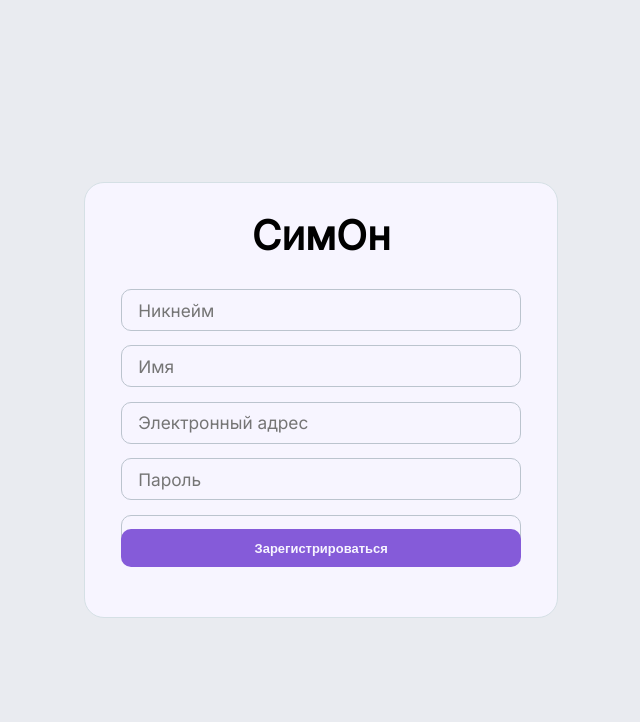
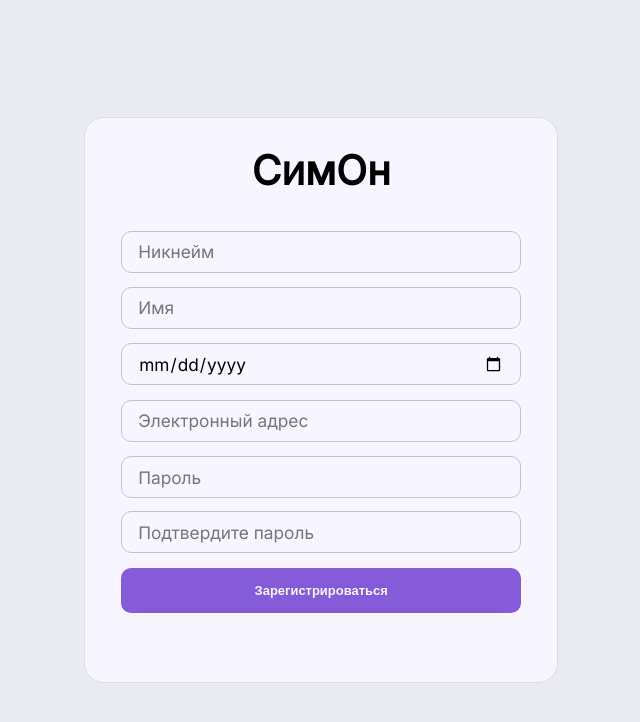
Before and after one commit to raiden-20/Messenger-frontend, a React (Create React App) app: page /registration in a window 1280 px wide. Shown: the top 722 px of the page, without its empty margins (530-1170 px from the left). Built offline with nearby package versions, Linux system fonts and the light colour scheme.

Commit message:
profile api

```diff
--- a/src/App.tsx
+++ b/src/App.tsx
@@ -6,13 +6,12 @@ import MainBlogPages from "./components/blog_pages/MainBlogPages";
 
 import app from './App.module.css';
 import {
-    ADD_NAME_SURNAME,
     AUTHORIZATION,
     REGISTRATION,
     REGISTRATION_FORGOT_PASSWORD,
     REGISTRATION_RESTORE_ACCOUNT, SUCCESSFUL_ACTIVATION, SUCCESSFUL_CHANGE_EMAIL
 } from "./components/paths/authPath";
-import {PROFILE_OTHER_USER, PROFILE_USER, PROFILE_USER_SETTINGS} from "./components/paths/profilePath";
+import {PROFILE_OTHER_USER, PROFILE_USER} from "./components/paths/profilePath";
 import {SETTINGS} from "./components/paths/navigationPath";
 import {FRIENDS_USER, SUBSCRIBERS_USER, SUBSCRIPTIONS_USER} from "./components/paths/usersPath";
 
--- a/src/components/blog_pages/center_components/profile/profile/profile_setting/ProfileSettingComponent.tsx
+++ b/src/components/blog_pages/center_components/profile/profile/profile_setting/ProfileSettingComponent.tsx
@@ -25,6 +25,7 @@ const ProfileSettingsComponent = (props: PropsProfileSettingsComponent) => {
     const setCover = (event: React.ChangeEvent<HTMLInputElement>) => {
         if (event.target.files !== null) {
             const file = event.target.files[0];
+            if (event.target.files[0].size <= 2097152) {
                 const reader = new FileReader();
 
                 reader.onload = (event) => {
@@ -39,9 +40,12 @@ const ProfileSettingsComponent = (props: PropsProfileSettingsComponent) => {
             }
 
         }
+
+    }
     const setAvatar = (event: React.ChangeEvent<HTMLInputElement>) => {
         if (event.target.files !== null) {
             const file = event.target.files[0];
+            if (event.target.files[0].size <= 2097152) {
                 const reader = new FileReader();
 
                 reader.onload = (event) => {
@@ -50,9 +54,9 @@ const ProfileSettingsComponent = (props: PropsProfileSettingsComponent) => {
                     }
 
                 };
-
                 reader.readAsDataURL(file);
                 props.setInputAvatarUrl(event.target.files[0])
+            }
         }
 
     }
--- a/src/components/blog_pages/center_components/profileCenter/MainProfile.tsx
+++ b/src/components/blog_pages/center_components/profileCenter/MainProfile.tsx
@@ -11,7 +11,7 @@ class MainProfile extends Component<PropsUserProfile, StateUserProfile> {
     };
 
     componentDidMount() {
-        axios.get(`'http://localhost:8000/social/data/${localStorage.getItem('id')}'`, this.config)
+        axios.get(`'http://localhost:8080/social/data/${localStorage.getItem('id')}'`, this.config)
             .then(response => {
                 switch (response.status) {
                     case 200 : {
--- a/src/components/registration/MainRegistrationContainer.tsx
+++ b/src/components/registration/MainRegistrationContainer.tsx
@@ -11,7 +11,7 @@ import {
 import {Dispatch} from "redux";
 import {StateAuthReg} from "../../redux/interfaces/auth/authRegistration";
 import {StateProfileNameSurname} from "../../redux/interfaces/profile/profileAddNameSurname";
-import {setInputName, setName} from "../../redux/reducers/profileReducer";
+import {setBirthDate, setInputBirthDate, setInputName, setName} from "../../redux/reducers/profileReducer";
 
 
 
@@ -21,10 +21,10 @@ const mapStateToProps = (state : StateAuthReg & StateProfileNameSurname) => {
         input_nickname: state.auth.input_nickname,
         input_password: state.auth.input_password,
         input_confirmPassword: state.auth.input_confirmPassword,
-
         input_emailOrNickname: state.auth.input_emailOrNickname,
 
         input_name: state.profile.input_name,
+        input_birthDate: state.profile.input_birthDate,
 
         message: state.auth.message,
         buttonShowMessage: state.auth.buttonShowMessage,
@@ -74,6 +74,12 @@ const mapDispatchToProps  = (dispatch : Dispatch) => {
         setInputName(name: string) {
             dispatch(setInputName(name))
         },
+        setInputBirthDate(input_birthDate : string) {
+            dispatch(setInputBirthDate(input_birthDate))
+        },
+        setBirthDate(birthDate : string) {
+            dispatch(setBirthDate(birthDate))
+        },
 
         setMessage(message: string) {
             dispatch(setMessage(message))
--- a/src/components/registration/RegistrationMain.tsx
+++ b/src/components/registration/RegistrationMain.tsx
@@ -82,7 +82,10 @@ const Registration_main = (props : PropsAuthReg & PropsProfileNameSurname) => {
                                                                    setShowMessage={props.setShowMessage}
                                                                    input_name={props.input_name}
                                                                    setName={props.setName}
-                                                                   setInputName={props.setInputName}/> :
+                                                                   setInputName={props.setInputName}
+                                                                   input_birthDate={props.input_birthDate}
+                                                                   setBirthDate={props.setBirthDate}
+                                                                   setInputBirthDate={props.setInputBirthDate}/> :
                 location.pathname === REGISTRATION_FORGOT_PASSWORD ? <RegistrationForgotPassword input_email={props.input_email}
                                                                                                  setInputEmail={props.setInputEmail}
                                                                                                  message={props.message}
--- a/src/components/registration/css_options/Options.module.css
+++ b/src/components/registration/css_options/Options.module.css
@@ -7,6 +7,10 @@
 
     font-family: 'Inter', sans-serif;
     background-color: transparent;
+}
+
+.input_date::placeholder {
+    color: #5F6E78;
 }
 
 .header {
@@ -25,7 +29,7 @@
 
 
 .main_page_button {
-    height: 100%;
+    height: 45px;
     border: none;
     border-radius: 10px;
     background-color: #855BD9;
--- a/src/components/registration/registration/Registration.module.css
+++ b/src/components/registration/registration/Registration.module.css
@@ -1,6 +1,6 @@
 .root {
     height: 100%;
-    min-height: 40vh;
+    min-height: 450px;
     max-height: 295px;
 }
 
--- a/src/components/registration/registration/Registration.tsx
+++ b/src/components/registration/registration/Registration.tsx
@@ -2,12 +2,8 @@ import React from "react";
 import {PropsAuthRegReg} from "../../../redux/interfaces/auth/authRegistration";
 import axios from "axios";
 import RegistrationComponent from "./RegistrationComponent";
-import {response} from "express";
 
 const Registration = (props: PropsAuthRegReg) => {
-
-    let flag = false
-
     const authentication = () => {
         if (props.input_name !== '') {
             if (props.input_email !== '' && props.input_nickname !== '' &&
@@ -16,13 +12,12 @@ const Registration = (props: PropsAuthRegReg) => {
                 if (props.input_password.length > 8) {
                     if (props.input_email.split('').includes('@')) {
                         if (props.input_password === props.input_confirmPassword) {
-                            axios.post('http://localhost:8000/auth/registration', {
+                            axios.post('http://localhost:8080/auth/registration', {
                                 email: props.input_email,
                                 nickname: props.input_nickname,
                                 password: props.input_password,
                                 confirmPassword: props.input_confirmPassword
                             }).then(response => {
-                                flag = true
                                 props.setShowMessage(true)
                                 props.setCode(response.status)
                                 switch (response.status) {
@@ -30,6 +25,18 @@ const Registration = (props: PropsAuthRegReg) => {
                                         if (response.data !== null) {
                                             props.setMessage('На Вашу почту было отправлено письмо с подтверждением бла бла бла')
                                             localStorage.setItem('id', response.data)
+                                            axios.post('http://localhost:8080/social/registration', { // todo изменить везде порт на сошиале
+                                                id: localStorage.getItem('id'),
+                                                name: props.input_name,
+                                                birthDate: props.input_birthDate
+                                            }).then(response => {
+                                                switch (response.status) {
+                                                    case 200 : {
+                                                    }
+                                                }
+                                            }).catch(error => {
+
+                                            })
                                         }
                                         break
                                     }
@@ -81,19 +88,6 @@ const Registration = (props: PropsAuthRegReg) => {
             props.setShowMessage(true)
             props.setMessage('Введите имя')
         }
-
-        if (flag) {
-            axios.post('http://localhost:8000/social/registration', { // todo изменить везде порт на сошиале
-                name: props.input_name
-            }).then(response => {
-                switch (response.status) {
-                    case 200 : {
-                    }
-                }
-            }).catch(error => {
-
-            })
-        }
     }
         return <RegistrationComponent input_email={props.input_email}
                                       input_nickname={props.input_nickname}
@@ -111,7 +105,9 @@ const Registration = (props: PropsAuthRegReg) => {
                                       setShowMessage={props.setShowMessage}
                                       input_name={props.input_name}
                                       setInputName={props.setInputName}
-                                      setName={props.setName}/>
+                                      setName={props.setName}
+                                      input_birthDate={props.input_birthDate}
+                                      setInputBirthDate={props.setInputBirthDate}/>
 }
 
 export default Registration
--- a/src/components/registration/registration/RegistrationComponent.tsx
+++ b/src/components/registration/registration/RegistrationComponent.tsx
@@ -27,6 +27,9 @@ const RegistrationComponent = (props: PropsAuthRegComponent) => {
     const setInputConfirmPassword = (event : React.ChangeEvent<HTMLInputElement>) => {
         props.setInputConfirmPassword(event.target.value)
     }
+    const setInputBirthDate = (event : React.ChangeEvent<HTMLInputElement>) => {
+        props.setInputBirthDate(event.target.value)
+    }
 
     return (
         <section>
@@ -37,12 +40,16 @@ const RegistrationComponent = (props: PropsAuthRegComponent) => {
                                value={props.input_nickname}  placeholder={'Никнейм'}/>
                         <input type={'text'} className={options_reg.input} onChange={setInputName}
                                value={props.input_name} placeholder={'Имя'}/>
+                        <input type={'date'} className={options_reg.input + ' ' + options_reg.input_date} onChange={setInputBirthDate}
+                               value={props.input_birthDate} placeholder={'Дата рождения'}/>
                         <input type={'text'} className={options_reg.input} onChange={setInputEmail}
                                value={props.input_email} placeholder={'Электронный адрес'}/>
                         <input type={'text'} className={options_reg.input} onChange={setInputPassword}
-                               value={props.input_password.replace(/./g, '*')} placeholder={'Пароль'}/>
+                               value={props.input_password.replace(/./g, '*')}
+                               placeholder={'Пароль'}/>
                         <input type={'text'} className={options_reg.input} onChange={setInputConfirmPassword}
-                               value={props.input_confirmPassword.replace(/./g, '*')} placeholder={'Подтвердите пароль'}/>
+                               value={props.input_confirmPassword.replace(/./g, '*')}
+                               placeholder={'Подтвердите пароль'}/>
                     </section>
                     <button className={options_reg.main_page_button + ' ' + reg_curr.button}
                             onClick={props.authentication} >
--- a/src/redux/reducers/profileReducer.ts
+++ b/src/redux/reducers/profileReducer.ts
@@ -1,5 +1,3 @@
-import {buttonClasses} from "@mui/joy";
-
 const SET_USER_DATA = 'SET_USER_DATA'
 const SET_USER_NAME = 'SET_USER_NAME'
 const SET_USER_BIRTH_DATE = 'SET_USER_BIRTH_DATE'
@@ -10,7 +8,7 @@ const SET_USER_STATUS = 'SET_USER_STATUS'
 
 
 const SET_INPUT_USER_NAME = 'SET_INPUT_EMAIL_DATA'
-const SET_INPUT_USER_BIRTH_DATE = 'SET_INPUT_PASSWORD_DATA'
+const SET_INPUT_USER_BIRTH_DATE = 'SET_INPUT_USER_BIRTH_DATE'
 const SET_INPUT_USER_ABOUT = 'SET_INPUT_CONFIRM_PASSWORD_DATA'
 const SET_INPUT_USER_AVATAR_URL = 'SET_INPUT_USER_AVATAR_URL'
 const SET_INPUT_USER_COVER_URL = 'SET_INPUT_USER_COVER_URL'
```
Also changed, not shown: src/components/blog_pages/center_components/profile/profile/profile_setting/ProfileSetting.tsx (+4 -4 lines), src/redux/interfaces/auth/authRegistration.ts (+11 -1 lines). Lines whose indentation alone changed are shown as unchanged.
